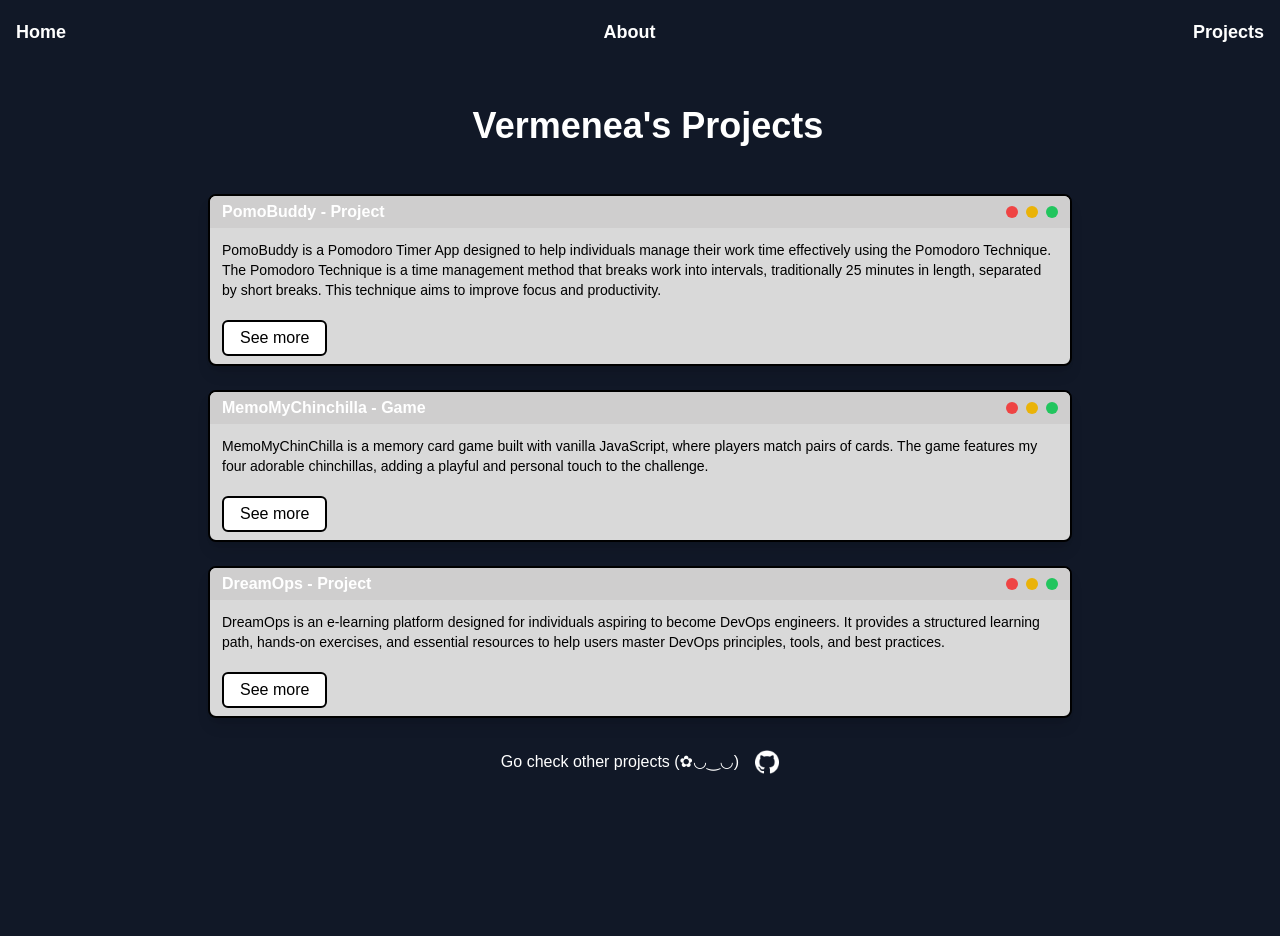
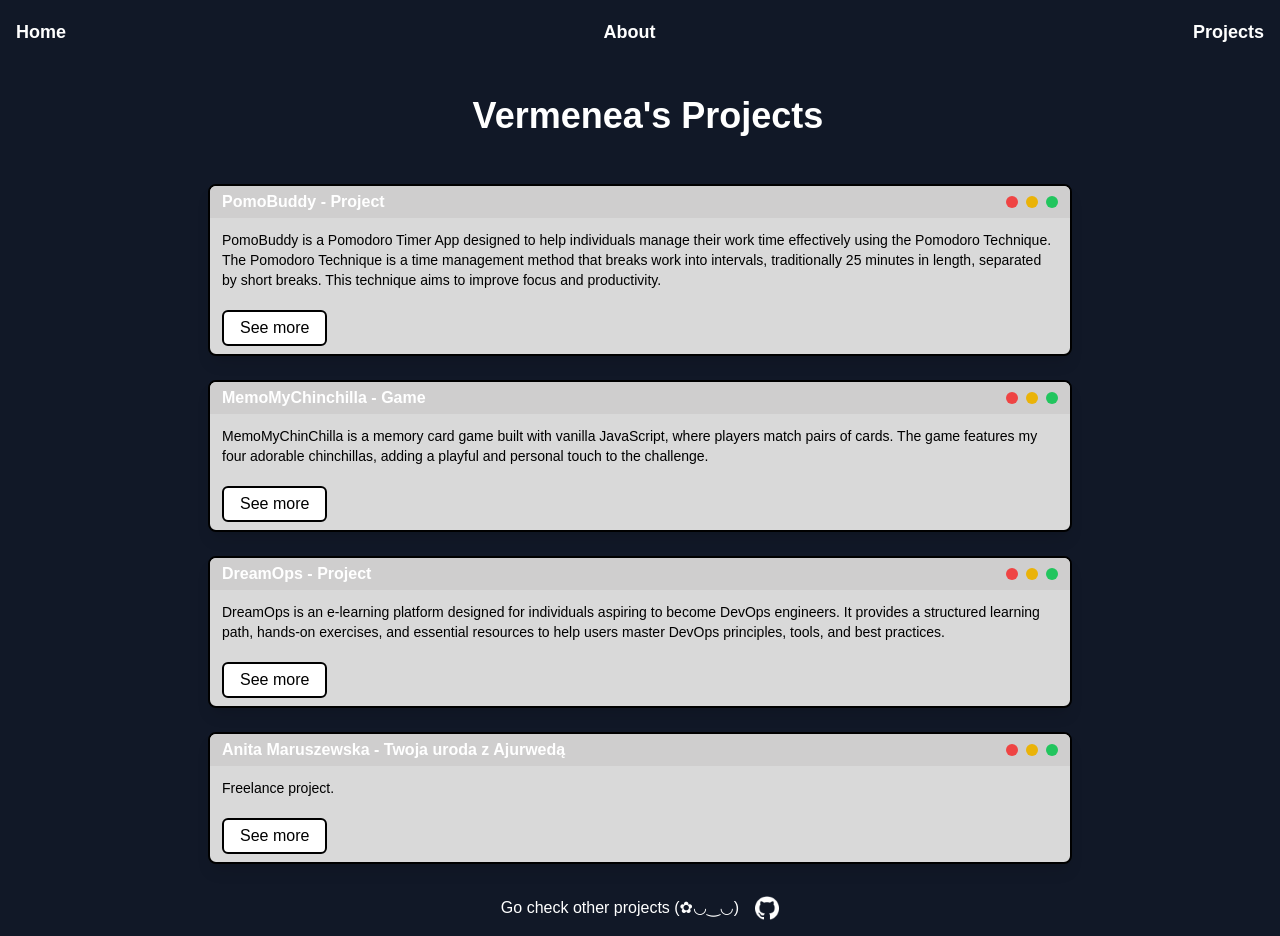
Before and after one commit to vermenea/portfolio, a Next.js app: page /projects in a window 1280 px wide. Before the commit the page ends 800 px from the top, so only its background shows below. Built offline with nearby package versions, Linux system fonts and the light colour scheme.

Commit message:
feat: update homepage text and add new project to the portfolio

```diff
--- a/app/page.tsx
+++ b/app/page.tsx
@@ -5,10 +5,8 @@ import Link from 'next/link';
 import Image from 'next/image';
 
 export default function Home() {
-  const fullText = 'Are you looking for a frontend developer?';
-  const answer = 'Yes ? Click here!';
+  const fullText = 'Are you looking for a website?';
   const [displayedText, setDisplayedText] = useState('');
-  const [isTypingComplete, setIsTypingComplete] = useState(false);
   const typingSpeed = 100;
   useEffect(() => {
     let index = 0;
@@ -17,9 +15,6 @@ export default function Home() {
       index++;
       if (index === fullText.length) {
         clearInterval(interval);
-        setTimeout(() => {
-          setIsTypingComplete(true);
-        }, 1000);
       }
     }, typingSpeed);
 
@@ -50,15 +45,6 @@ export default function Home() {
         <p className='text-2xl md:text-4xl font-mono border-r-2 border-white pr-2 animate-pulse'>
           {displayedText}
         </p>
-        {isTypingComplete && (
-          <Link
-            className='text-2xl md:text-4xl font-mono border-r-2 border-white pr-2 animate-pulse'
-            href='/about'
-            passHref
-          >
-            {answer}
-          </Link>
-        )}
       </div>
 
       <div className='flex space-x-4 absolute bottom-4'>
--- a/app/projects/page.tsx
+++ b/app/projects/page.tsx
@@ -19,6 +19,12 @@ const projects = [
     description:
       'DreamOps is an e-learning platform designed for individuals aspiring to become DevOps engineers. It provides a structured learning path, hands-on exercises, and essential resources to help users master DevOps principles, tools, and best practices.',
     link: 'https://frontend-staging.tuto.dev.pfaff.app/',
+  },
+   {
+    title: 'Anita Maruszewska - Twoja uroda z Ajurwedą',
+    description:
+      'Freelance project.',
+    link: 'https://anitamaruszewska.pl/',
   },
 ];
 
```
